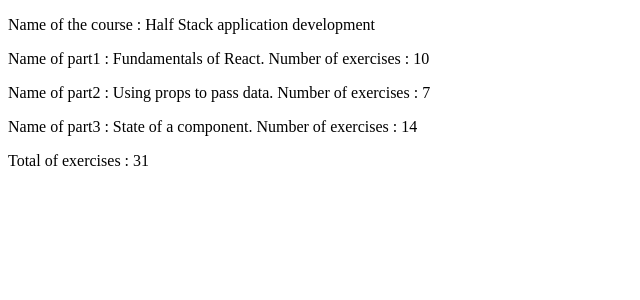
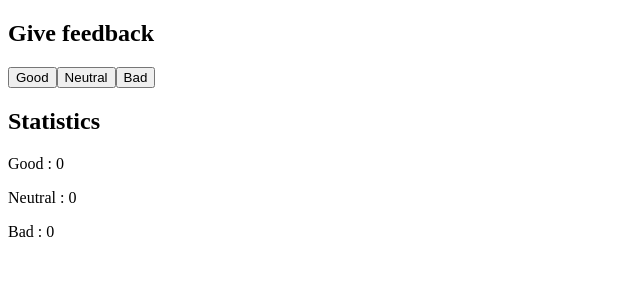
Before and after one commit to LekishviliRati/Full-Stack-Open, a React (Create React App) app in the folder part1/courseinfo/: page / in a window 1280 px wide. Shown: the top 300 px of the page, without its empty margins (0-640 px from the left). Built offline with nearby package versions, Linux system fonts and the light colour scheme.

Commit message:
1.6 Done

```diff
--- a/part1/courseinfo/src/App.js
+++ b/part1/courseinfo/src/App.js
@@ -1,89 +1,37 @@
-/* Exercise 1.3
+import { useState } from 'react'
+
 const App = () => {
-  const course = 'Half Stack application development'
-  const part1 = {
-    name: 'Fundamentals of React',
-    exercises: 10
-  }
-  const part2 = {
-    name: 'Using props to pass data',
-    exercises: 7
-  }
-  const part3 = {
-    name: 'State of a component',
-    exercises: 14
-  }
+  // save clicks of each button to its own state
+  const [good, setGood] = useState(0)
+  const [neutral, setNeutral] = useState(0)
+  const [bad, setBad] = useState(0)
 
   return (
     <div>
-     <p> Name of the course : {course} </p>
-     <p> Name of part1 : {part1.name}. Number of exercises : {part1.exercises} </p>
-     <p> Name of part2 : {part2.name}. Number of exercises : {part2.exercises} </p>
-     <p> Name of part3 : {part3.name}. Number of exercises : {part3.exercises} </p>
-     <p> Total of exercises : {part1.exercises + part2.exercises + part3.exercises} </p>
-    </div>
-  )
-}
-*/
-/* Exercise 1.4
-const App = () => {
-  const course = 'Half Stack application development'
-  const parts = [
-    {
-      name: 'Fundamentals of React',
-      exercises: 10
-    },
-    {
-      name: 'Using props to pass data',
-      exercises: 7
-    },
-    {
-      name: 'State of a component',
-      exercises: 14
-    }
-  ]
-
-  return (
-    <div>
-     <p> Name of the course : {course} </p>
-     <p> Name of part1 : {parts[0].name}. Number of exercises : {parts[0].exercises} </p>
-     <p> Name of part2 : {parts[1].name}. Number of exercises : {parts[1].exercises} </p>
-     <p> Name of part3 : {parts[2].name}. Number of exercises : {parts[2].exercises} </p>
-     <p> Total of exercises : {parts[0].exercises + parts[1].exercises + parts[2].exercises} </p>
-    </div>
-  )
-}
-*/
-
-/* Exercise 1.5 */
-const App = () => {
-  const course = {
-    name: 'Half Stack application development',
-    parts: [
-      {
-        name: 'Fundamentals of React',
-        exercises: 10
-      },
-      {
-        name: 'Using props to pass data',
-        exercises: 7
-      },
-      {
-        name: 'State of a component',
-        exercises: 14
-      }
-    ]
-  }
-
-  return (
-    <div>
-     <p> Name of the course : {course.name} </p>
-     <p> Name of part1 : {course.parts[0].name}. Number of exercises : {course.parts[0].exercises} </p>
-     <p> Name of part2 : {course.parts[1].name}. Number of exercises : {course.parts[1].exercises} </p>
-     <p> Name of part3 : {course.parts[2].name}. Number of exercises : {course.parts[2].exercises} </p>
-     <p> Total of exercises : {course.parts[0].exercises + course.parts[1].exercises + course.parts[2].exercises} </p>
+      <p> <h2>Give feedback</h2> </p>
+      <p>
+      <button onClick={() => setGood(good + 1)}>
+        Good
+      </button>
+      <button onClick={() => setNeutral(neutral + 1)}>
+        Neutral
+      </button>
+      <button onClick={() => setBad(neutral + 1)}>
+        Bad
+      </button>
+      </p>
+      <p> <h2>Statistics </h2> </p>
+      <p>
+        Good : {good}
+      </p>
+      <p>
+        Neutral : {neutral}
+      </p>
+      <p>
+        Bad : {bad}
+      </p>
     </div>
   )
 }
 
-export default App;
+export default App
```
